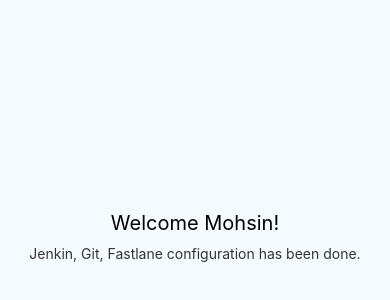
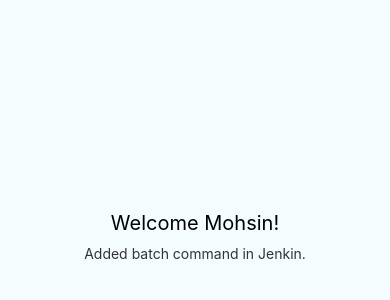
Before and after one commit to mosinbagban/ReactNJenkin, a React Native app: screen / in a window 390 px wide. Shown: the part 186-486 px from the top of the page. Built offline with nearby package versions, Linux system fonts and the light colour scheme.

Commit message:
Changed the jenkin setting to execute shell command

```diff
--- a/App.js
+++ b/App.js
@@ -22,7 +22,7 @@
     return (
       <View style={styles.container}>
         <Text style={styles.welcome}>Welcome Mohsin!</Text>
-        <Text style={styles.instructions}>Jenkin, Git, Fastlane configuration has been done.</Text>
+        <Text style={styles.instructions}>Added batch command in Jenkin.</Text>
         <Text style={styles.instructions}>{instructions}</Text>
       </View>
     );
```
Also changed, not shown: 1 other file (tests, documents, lock files or other folders).
